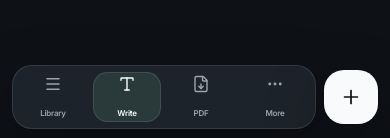
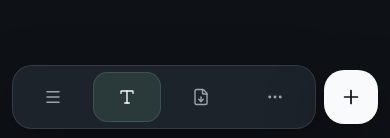
Before and after one commit to Appaxaap/grapho, a Next.js app: page /app in a window 390 px wide. Shown: the part 703-841 px from the top of the page. Built offline with nearby package versions, Linux system fonts and the light colour scheme.

Commit message:
design: simplify mobile navigation to icons

```diff
--- a/grapho-ui/features/mobile/MobileActionBar.tsx
+++ b/grapho-ui/features/mobile/MobileActionBar.tsx
@@ -17,7 +17,7 @@ type MobileActionBarProps = {
 
 export function MobileActionBar({ sidebarOpen, onToggleSidebar, onNewDocument, onFocusEditor, onExportPdf, onOpenStyle, onOpenHelp, disabled = false }: MobileActionBarProps) {
   const [expanded, setExpanded] = useState(false);
-  const primary = (label: string, icon: React.ReactNode, onClick: () => void, active = false) => <motion.button type="button" whileTap={{ scale: 0.94 }} onClick={onClick} aria-label={label} aria-pressed={active}>{active && <motion.span layoutId="mobile-action-active" className="grapho-mobile-action-active" transition={{ type: "spring", stiffness: 420, damping: 30 }} />}{icon}<span className="grapho-mobile-action-label">{label}</span></motion.button>;
+  const primary = (label: string, icon: React.ReactNode, onClick: () => void, active = false) => <motion.button type="button" whileTap={{ scale: 0.94 }} onClick={onClick} aria-label={label} aria-pressed={active}>{active && <motion.span layoutId="mobile-action-active" className="grapho-mobile-action-active" transition={{ type: "spring", stiffness: 420, damping: 30 }} />}{icon}</motion.button>;
   return <nav className={`grapho-mobile-action-bar ${expanded ? "is-expanded" : ""}`} aria-label="Mobile workspace navigation">
     <div className="grapho-mobile-tab-capsule">
       {primary("Library", <Menu size={18} />, onToggleSidebar, sidebarOpen)}
--- a/grapho-ui/styles/grapho.css
+++ b/grapho-ui/styles/grapho.css
@@ -392,7 +392,6 @@
   .grapho-mobile-action-bar button:hover,
   .grapho-mobile-action-bar button:focus-visible,
   .grapho-mobile-action-bar button[aria-pressed="true"] { color: var(--grapho-foreground); }
-  .grapho-mobile-action-label { position: relative; z-index: 1; display: block !important; }
   .grapho-mobile-action-active { inset: 2px; border-radius: .9rem; background: var(--grapho-control-hover); }
   .grapho-mobile-primary-action { min-width: 54px !important; min-height: 54px !important; flex-basis: 54px !important; border-radius: 1.25rem !important; }
   .grapho-mobile-secondary-actions { bottom: calc(100% + 8px); right: 62px; border-radius: 1.25rem; }
```
